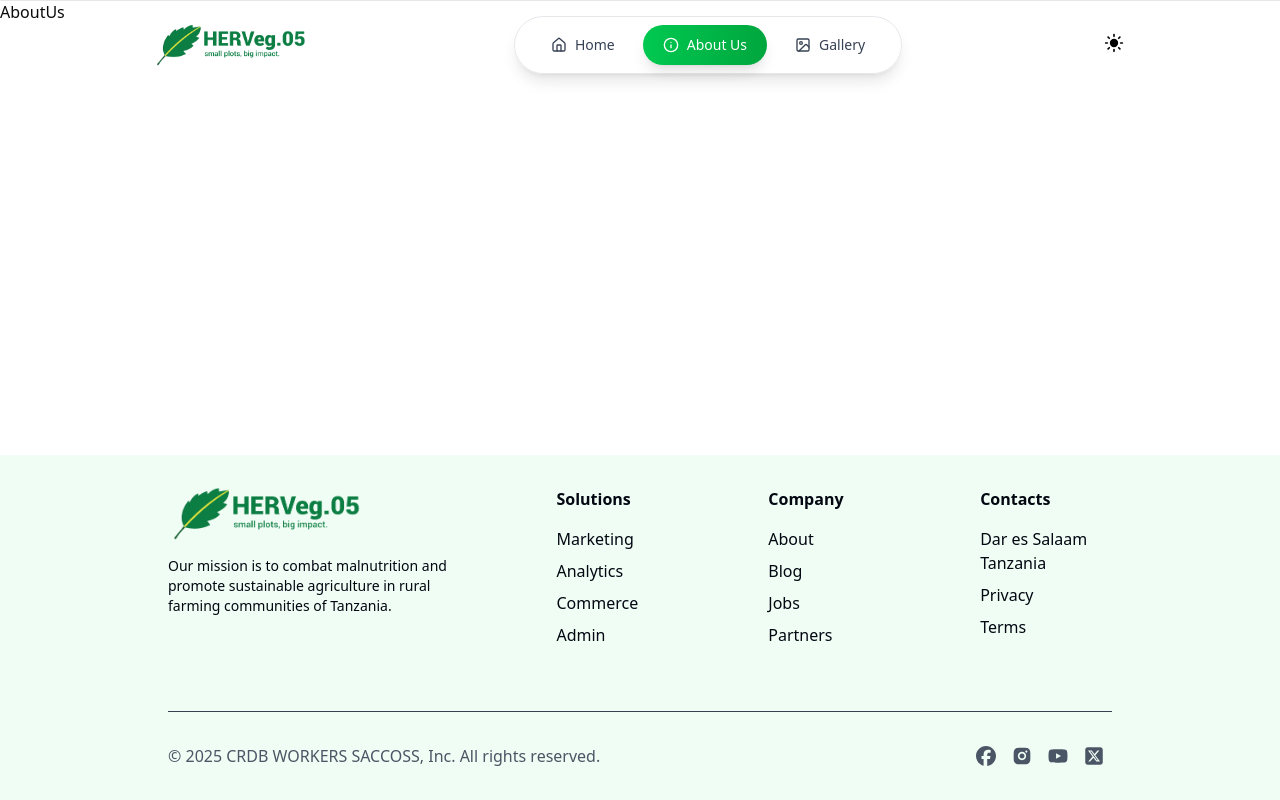
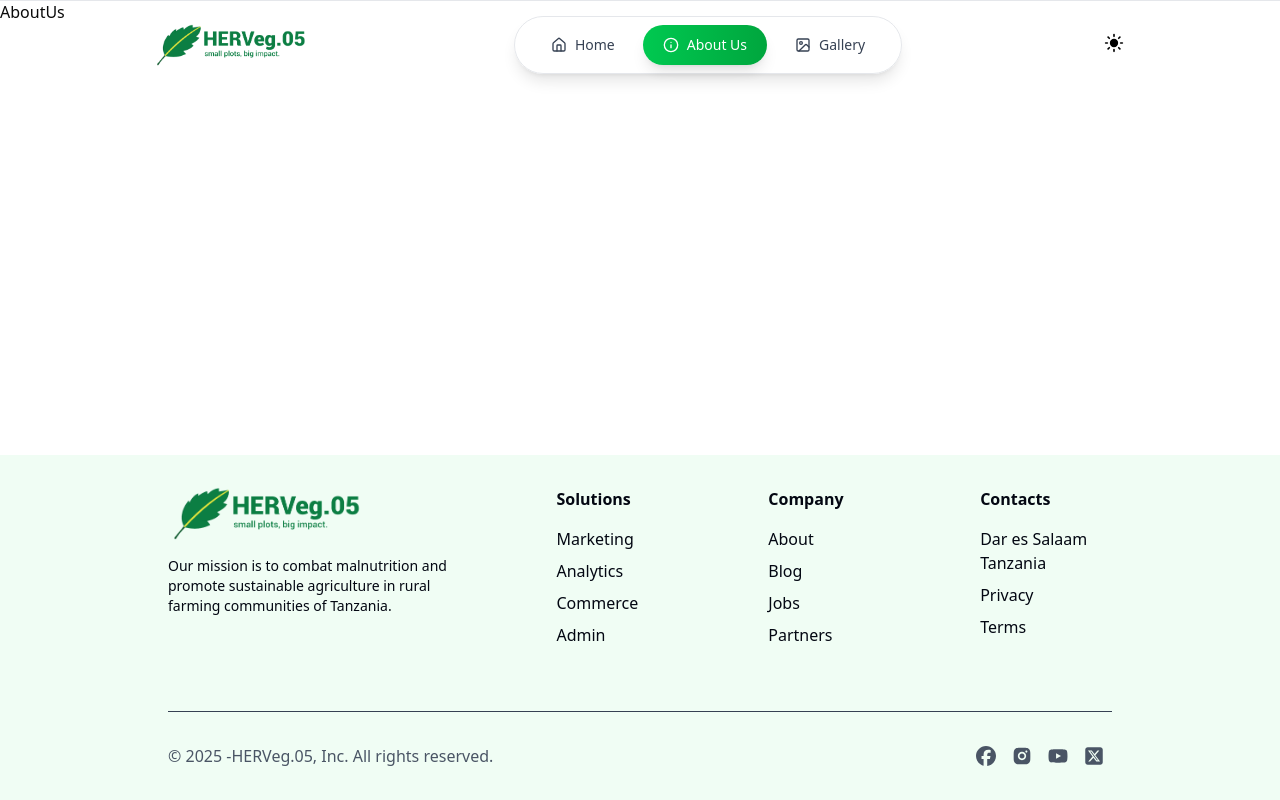
Before and after one commit to Mhando-Z/HervegWeb, a Next.js app: page /aboutus in a window 1280 px wide. Built offline with nearby package versions, Linux system fonts and the light colour scheme; a web font is replaced by a local one.

Commit message:
Phase One

```diff
--- a/src/components/Footer.jsx
+++ b/src/components/Footer.jsx
@@ -64,8 +64,7 @@ function Footer() {
         <div className="pt-8 mt-8 border-t border-gray-700">
           <div className="flex flex-col items-center justify-between sm:flex-row">
             <p className="text-gray-600">
-              &copy; {currentYear} CRDB WORKERS SACCOSS, Inc. All rights
-              reserved.
+              &copy; {currentYear} -HERVeg.05, Inc. All rights reserved.
             </p>
             <div className="flex mt-4 text-xl sm:mt-0">
               <button className="mx-2 text-gray-600 hover:text-blue-600">
```
